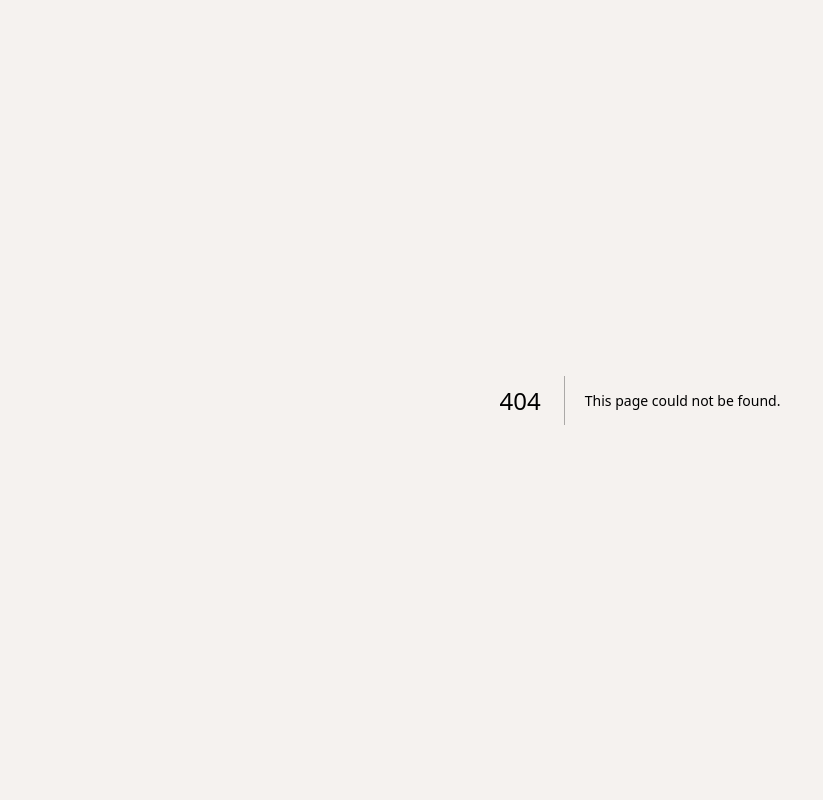
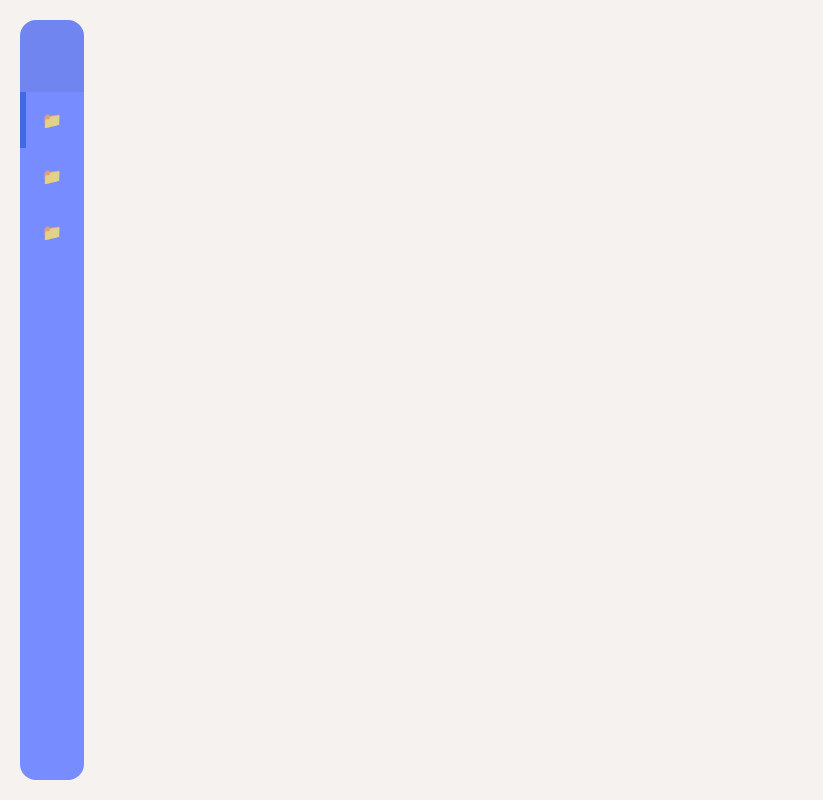
Before and after one commit to gare-dev/vemfacul, a Next.js app: page /rascunho in a window 1280 px wide. Before the commit this address had no page. Shown: the whole page, without its empty margins (0-823 px from the left). Built offline with nearby package versions, Linux system fonts and the light colour scheme.

Commit message:
criando o MenuSidebar

```diff
--- /dev/null
+++ b/components/MenuSidebar/index.tsx
@@ -0,0 +1,45 @@
+import React from 'react';
+import styles from '@/styles/MenuSidebar.module.scss';
+import { useState } from 'react';
+// type MenuItem = {
+//     label: string;
+//     icon?: React.ReactNode;
+//     onClick?: () => void;
+// };
+
+// const menuItems: MenuItem[] = [
+//     { label: 'Dashboard' },
+//     { label: 'Kanban' },
+//     { label: 'Inbox' },
+//     { label: 'Sidebar' },
+// ];
+
+const Sidebar: React.FC = () => {
+    const [activeItem, setActiveItem] = useState(0);
+
+    return (
+        <div className={styles.sidebar}>
+            <div className={styles.inner}>
+                <div className={styles.header}>
+                    {/* <img className={styles.logo} src="/logo.svg" alt="logo" /> */}
+                    <h1>Vem Facul</h1>
+                </div>
+                <nav className={styles.menu} style= {{
+                    // `top: ${activeItem * 100}px;`
+                    "marginTop": '0rem'
+                }
+                }>
+                    {['Questões', 'Redação', 'Comunidade'].map((item, i) => (
+                        <button key={i} className={i === 0 ? 'active' : ''} onClick={() => setActiveItem(i)}>
+                            <span>📁</span>
+                            <p>{item}</p>
+                        </button>
+                    ))}
+                </nav>
+            </div>
+        </div>
+
+    );
+};
+
+export default Sidebar;
--- /dev/null
+++ b/pages/rascunho/index.tsx
@@ -0,0 +1,7 @@
+import MenuSidebar from "@/components/MenuSidebar";
+
+export default function SideBar() {
+  return (
+      <MenuSidebar />
+  );
+}
--- /dev/null
+++ b/styles/MenuSidebar.module.scss
@@ -0,0 +1,151 @@
+/* Página */
+.page {
+  background: #95a9ee;
+  color: #f9f9f9;
+}
+
+/* Botões genéricos */
+.button {
+  background: transparent;
+  border: 0;
+  padding: 0;
+  cursor: pointer;
+}
+
+/* Sidebar */
+.sidebar {
+  overflow: hidden;
+  position: absolute;
+  top: 20px;
+  left: 20px;
+  bottom: 20px;
+  width: 64px;
+  border-radius: 16px;
+  background: #778CFE;
+  transition: width 0.3s;
+
+  &:hover {
+    width: 260px;
+
+    .header {
+      width: 260px;
+    }
+
+    button {
+      width: 260px;
+    }
+
+    .active {
+      cursor: default;
+    }
+
+    .menu button > span {
+      opacity: 1;
+    }
+
+    :is(.menu button p, .header h1) {
+      opacity: 1;
+    }
+  }
+}
+
+/* Inner container */
+.inner {
+  position: absolute;
+  top: 0;
+  left: 0;
+  bottom: 0;
+  width: 260px;
+  display: flex;
+  flex-direction: column;
+}
+
+/* Header */
+.header {
+  display: flex;
+  align-items: center;
+  padding: 0 18px;
+  height: 72px;
+  width: 64px;
+  background: rgba(0, 0, 0, 0.05);
+  border-top-left-radius: 16px;
+  border-top-right-radius: 16px;
+  transition: 0.3s;
+
+  h1 {
+    color: #f5f5ff;
+    margin-left: 12px;
+    font-weight: 500;
+    font-size: 16px;
+    letter-spacing: 2px;
+    opacity: 0;
+    transition: 0.3s;
+  }
+}
+
+/* Logo */
+.logo {
+  height: 28px;
+}
+
+/* Menu */
+.menu {
+  position: relative;
+  display: flex;
+  flex-direction: column;
+  flex: 1 1 auto;
+
+  &::after {
+    content: "";
+    position: absolute;
+    top: 0;
+    left: 0;
+    height: 56px;
+    width: 6px;
+    background: #4368e4;
+    transform: translateY(0); // Valor fixo, ajuste conforme necessário
+    transition: 0.3s;
+  }
+
+  button {
+    display: flex;
+    gap: 16px;
+    align-items: center;
+    height: 56px;
+    width: 64px;
+    font-size: 16px;
+    padding: 0 22px;
+    color: #afb3bf;
+    cursor: pointer;
+    opacity: 0.8;
+    transition-property: background, width;
+    transition-duration: 0.3s;
+
+    &:hover {
+      p {
+        transition: 0.1s;
+        opacity: 1;
+      }
+
+      > span {
+        opacity: 1;
+      }
+    }
+
+    &.active {
+      color: #f9f9f9;
+      background: #2a3048;
+      opacity: 1;
+    }
+
+    &:not(.active):hover {
+      background: #242940;
+      opacity: 0.9;
+    }
+
+    p {
+      opacity: 0;
+      transition: 0.3s;
+    }
+  }
+}
--- a/styles/globals.css
+++ b/styles/globals.css
@@ -25,3 +25,8 @@ select {
         /* Firefox */
     }
 }
+
+:root {
+    --primary-font: "Kantumruy Pro", sans-serif;
+    --prymary-blue: #778CFE;
+}
```
Also changed, not shown: styles/cardlandingpagecomponent.module.scss (+20 -33 lines), styles/cards.module.scss (deleted, +0 -43 lines), pages/landingPage/index.tsx (line endings or trailing spaces).
